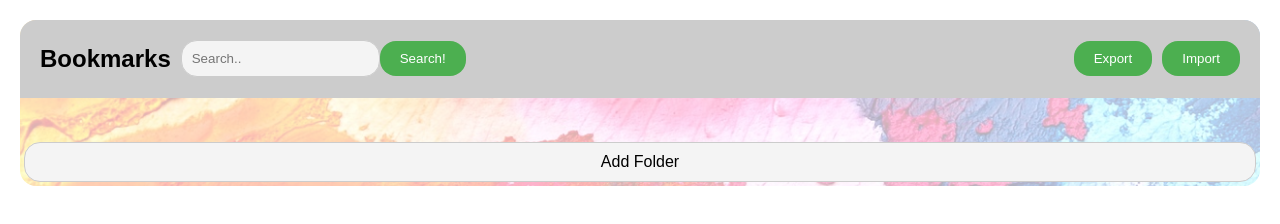
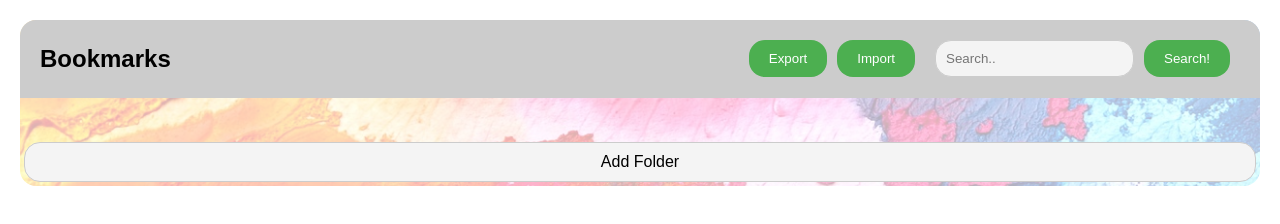
Before and after one commit to Frimi01/Fribrowse, a website: page public/index.html in a window 1280 px wide. Drawn offline with Linux system fonts and the light colour scheme; no server answers.

Commit message:
update searchbar UI

```diff
--- a/public/index.html
+++ b/public/index.html
@@ -12,10 +12,6 @@
       <div class="main-content">
         <div class="header-bar">
           <h1>Bookmarks</h1>
-          <div class="searchbar">
-            <input type="text" class="search-bar" placeholder="Search.." />
-            <button onclick="" class="search-button">Search!</button>
-          </div>
           <div class="bookmark-buttons">
             <button onclick="exportBookmarks()">Export</button>
             <input
@@ -27,6 +23,10 @@
             <button onclick="document.getElementById('importFile').click()">
               Import
             </button>
+            <div class="searchbar">
+              <input type="text" class="search-bar" placeholder="Search.." />
+              <button onclick="" class="search-button">Search!</button>
+            </div>
           </div>
         </div>
 
--- a/public/styles.css
+++ b/public/styles.css
@@ -116,9 +116,10 @@ button:hover {
 /* === Search Bar === */
 .searchbar {
   display: flex;
-  align-items: center;
   margin: 0 var(--spacing-small);
-  flex: 1; /* Allow it to grow/shrink if needed */
+}
+.searchbar button {
+  margin-left: var(--spacing-small);
 }
 
 .search-bar {
```
